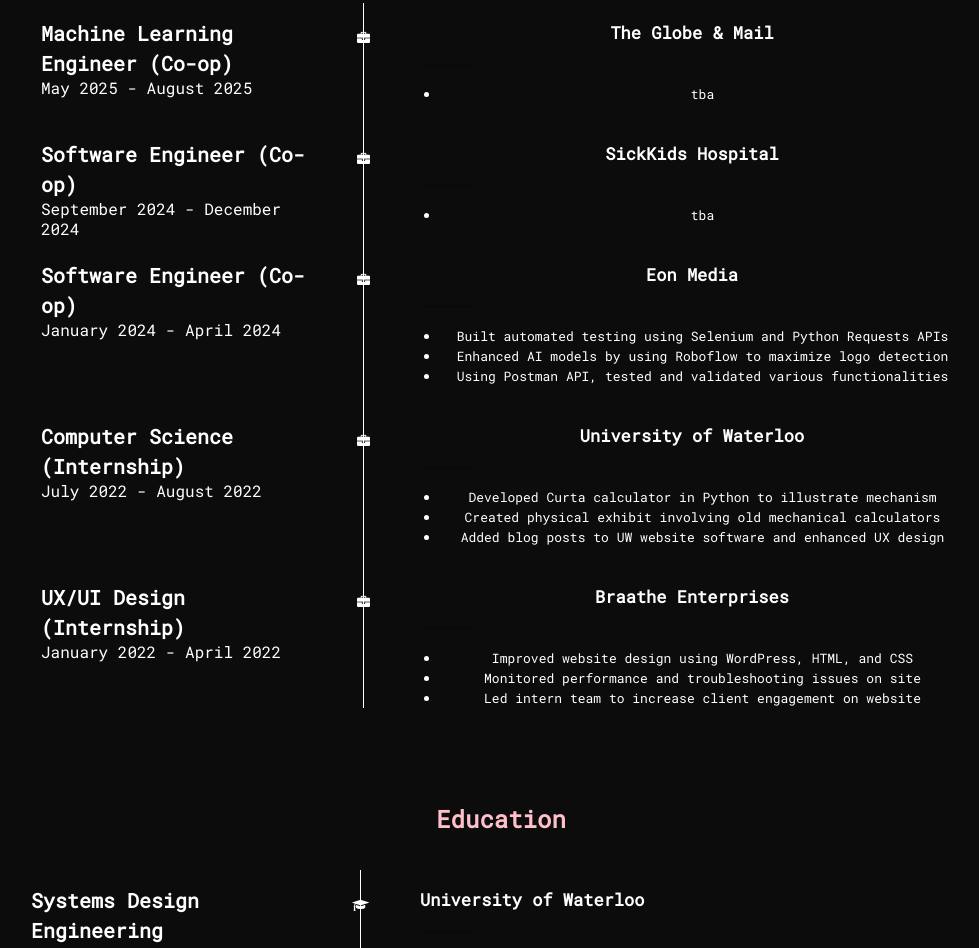
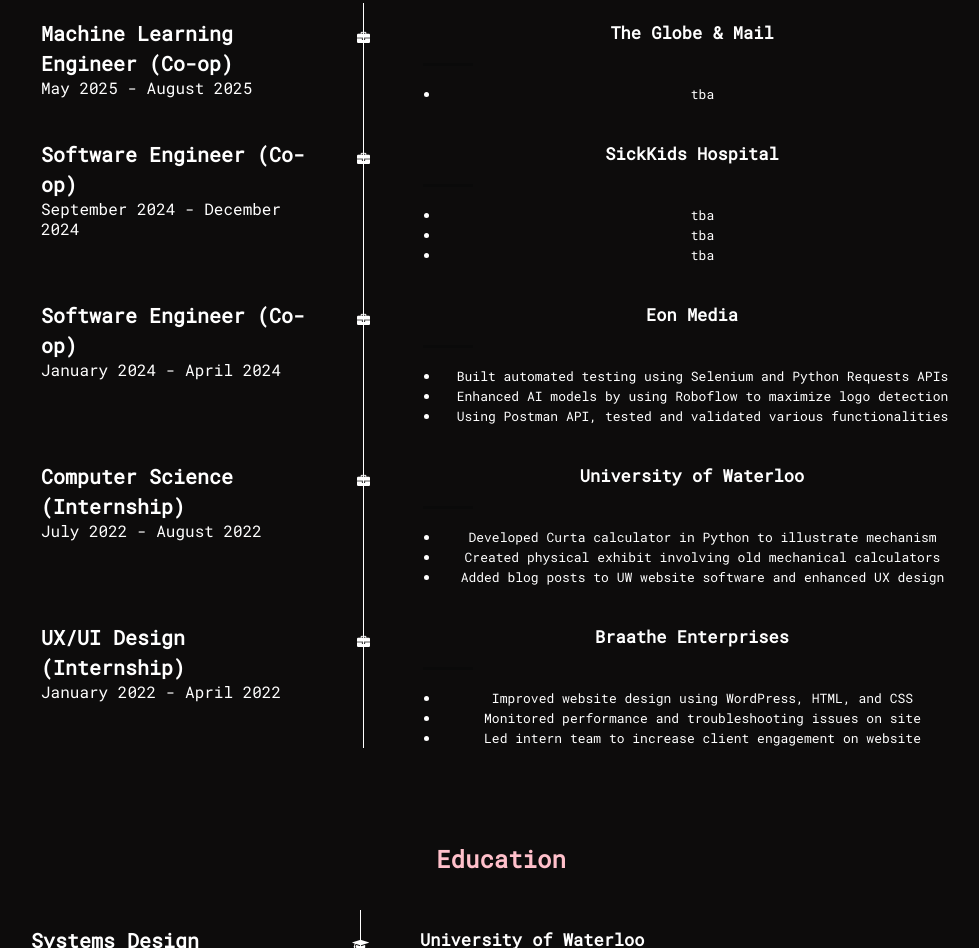
Before and after one commit to thesarahkhan/thesarahkhan.github.io, a website: page index.html in a window 1280 px wide. Shown: the part 2313-3261 px from the top of the page, without its empty margins (139-1118 px from the left). Drawn offline with Linux system fonts and the light colour scheme; files whose address does not match are found by name.

Commit message:
Update index.html

```diff
--- a/index.html
+++ b/index.html
@@ -220,6 +220,8 @@
           <h4>SickKids Hospital</h4>
           <ul>
             <li>tba</li>
+	    <li>tba</li>
+	    <li>tba</li>
           </ul>
         </div>
       </div> <!-- /timeline-block -->
```
